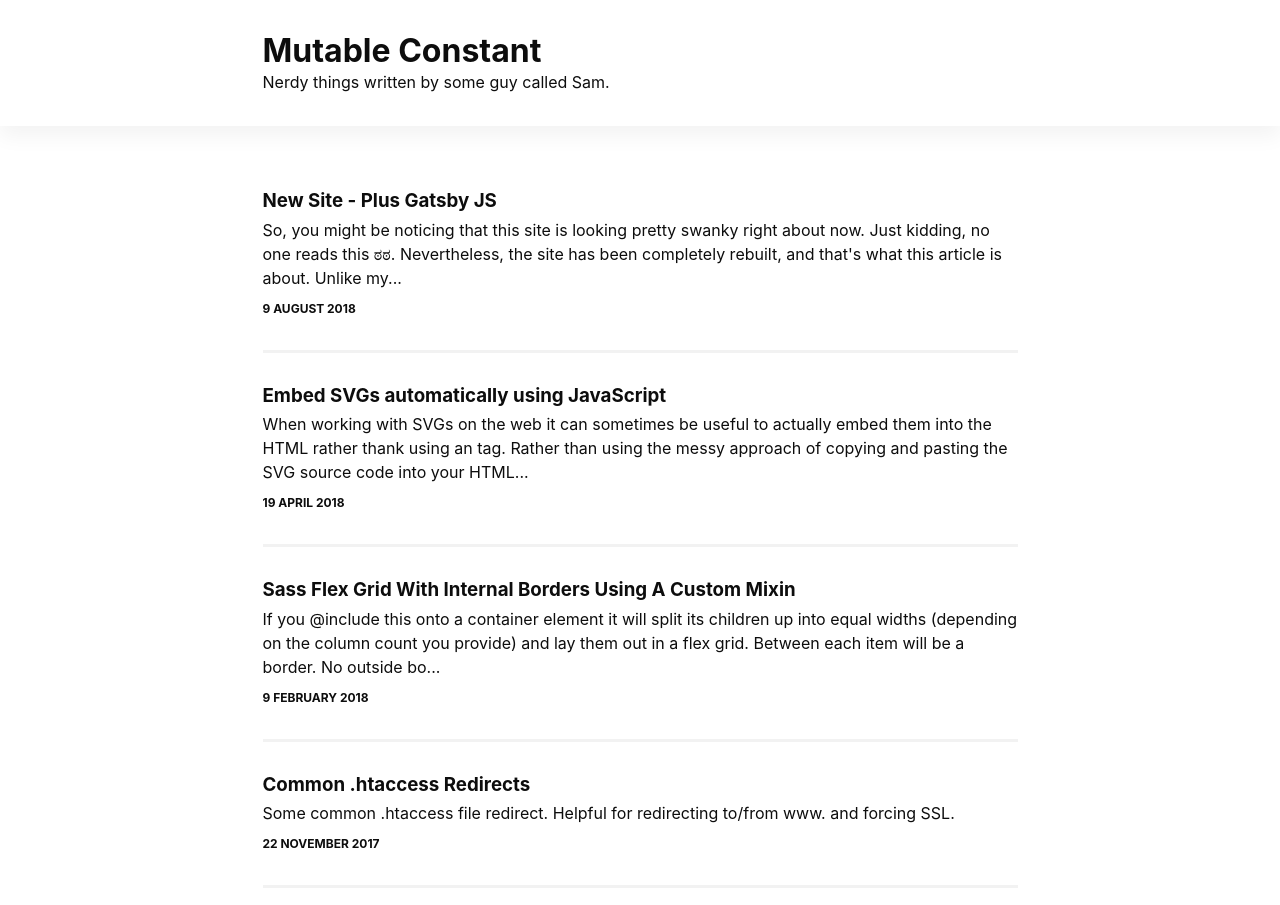
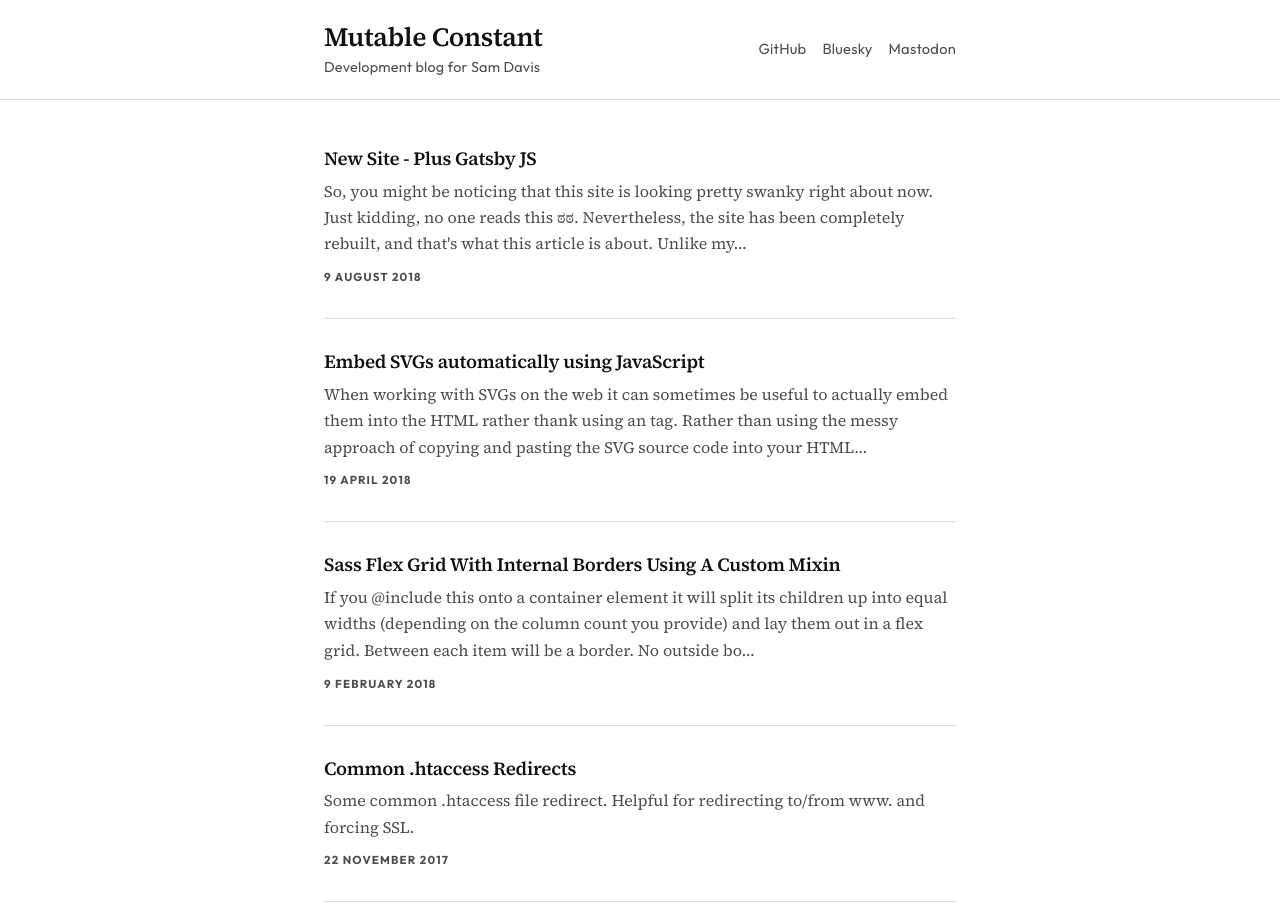
Before and after one commit to treetrum/mutable-constant-static, an Astro site: page / in a window 1280 px wide. Shown: the top 905 px of the page. Built offline with nearby package versions, Linux system fonts and the light colour scheme; Astro itself is replaced by a stand-in of ours.

Commit message:
feat: style refresh (#29)

```diff
--- a/package.json
+++ b/package.json
@@ -21,5 +21,9 @@
     "typescript": "^6.0.3",
     "zod": "^4.4.3"
   },
-  "packageManager": "pnpm@11.5.1+sha512.93f7b57422ea7068257235b4c16eb60762eb68e1dc23723199cc739043ea9be2c4143274a399d8c6defa2b1176226d9ca1c4b63482d6200c1a8fbaa78c1d1485"
+  "packageManager": "pnpm@11.5.1+sha512.93f7b57422ea7068257235b4c16eb60762eb68e1dc23723199cc739043ea9be2c4143274a399d8c6defa2b1176226d9ca1c4b63482d6200c1a8fbaa78c1d1485",
+  "dependencies": {
+    "@fontsource/outfit": "^5.2.8",
+    "@fontsource/source-serif-4": "^5.2.9"
+  }
 }
--- a/src/components/Header.astro
+++ b/src/components/Header.astro
@@ -10,10 +10,29 @@ const { siteTitle, subtitle } = Astro.props;
 <header class="navbar">
   <div class="outer">
     <div class="inner">
-      <h1>
-        <a href="/">{siteTitle}</a>
-      </h1>
-      <p>{subtitle}</p>
+      <div class="brand">
+        <h1>
+          <a href="/">{siteTitle}</a>
+        </h1>
+        <p class="tagline">{subtitle}</p>
+      </div>
+      <nav class="social-links" aria-label="Social links">
+        <a
+          href="https://github.com/treetrum/"
+          target="_blank"
+          rel="me noopener noreferrer">GitHub</a
+        >
+        <a
+          href="https://bsky.app/profile/sjd.co"
+          target="_blank"
+          rel="me noopener noreferrer">Bluesky</a
+        >
+        <a
+          href="https://mastodon.social/@treetrum"
+          target="_blank"
+          rel="me noopener noreferrer">Mastodon</a
+        >
+      </nav>
     </div>
   </div>
 </header>
--- a/src/config/site.ts
+++ b/src/config/site.ts
@@ -1,6 +1,5 @@
 export const siteMeta = {
   title: "Mutable Constant",
-  subtitle: "Nerdy things written by some guy called Sam.",
-  description:
-    "A place for Sam Davis to write out some of the scary thoughts he has each day as he lives out his life as a front-end developer.",
+  subtitle: "Development blog for Sam Davis",
+  description: "Development blog for Sam Davis.",
 };
--- a/src/layouts/BaseLayout.astro
+++ b/src/layouts/BaseLayout.astro
@@ -2,6 +2,11 @@
 import Header from "../components/Header.astro";
 import { siteMeta } from "../config/site";
 
+import "@fontsource/outfit/400.css";
+import "@fontsource/outfit/600.css";
+import "@fontsource/outfit/700.css";
+import "@fontsource/source-serif-4/400.css";
+import "@fontsource/source-serif-4/600.css";
 import "../layouts/scss/_normalize.css";
 import "../layouts/scss/_typography.css";
 import "../layouts/scss/_layout.css";
--- a/src/layouts/scss/_layout.css
+++ b/src/layouts/scss/_layout.css
@@ -1,62 +1,120 @@
 img {
   max-width: 100%;
+  border-radius: 10px;
 }
 
 .outer {
-  max-width: 800px;
+  max-width: var(--container-width);
   margin: 0 auto;
 }
 
 .inner {
-  padding: 0 22.5px;
+  padding: 0 24px;
+}
+
+.site-container {
+  min-height: 100vh;
 }
 
 .navbar {
-  padding: 2rem 0;
-  background-color: white;
-  box-shadow: 0 10px 20px rgba(0, 0, 0, 0.05);
+  padding: 1.35rem 0;
+  background-color: rgba(255, 255, 255, 0.96);
+  border-bottom: 1px solid var(--color-line);
 }
 
 .navbar h1 {
   margin: 0;
+  font-size: 1.65rem;
+}
+
+.navbar .inner {
+  display: flex;
+  align-items: center;
+  justify-content: space-between;
+  gap: 16px;
+}
+
+.brand {
+  display: flex;
+  flex-direction: column;
+  gap: 4px;
+}
+
+.brand .tagline {
+  font-family: var(--font-sans);
+  color: var(--color-muted);
+  font-size: 0.9rem;
+  letter-spacing: 0.015em;
+  line-height: 1.4;
+}
+
+.social-links {
+  display: flex;
+  align-items: center;
+  gap: 16px;
+  font-size: 0.92rem;
+  font-family: var(--font-sans);
+  letter-spacing: 0.015em;
+  white-space: nowrap;
+}
+
+.social-links a {
+  color: var(--color-muted);
+}
+
+.social-links a:hover {
+  color: var(--color-text);
+}
+
+@media (max-width: 640px) {
+  .navbar .inner {
+    flex-direction: column;
+    align-items: flex-start;
+  }
+
+  .social-links {
+    gap: 12px;
+  }
 }
 
 .page-content {
-  padding: 2rem 0;
+  padding: 40px 0;
 }
 
-@media (min-width: 1024px) {
-  .page-content {
-    padding: 4rem 0;
-  }
+.posts-list.page-content {
+  padding: 0;
+  margin: 48px 0;
+}
+
+.posts-list .inner {
+  display: flex;
+  flex-direction: column;
+  gap: 32px;
 }
 
 .posts-list article {
-  padding: 2rem 0;
+  padding: 0;
 }
 
-.posts-list article:first-child {
-  padding-top: 0;
-}
-
-.posts-list article:last-child {
-  padding-bottom: 0;
-}
-
-.posts-list article:not(:last-child) {
-  border-bottom: 3px solid hsl(0, 0%, 95%);
+.post-separator {
+  width: 100%;
+  margin: 0;
+  border: 0;
+  border-top: 1px solid var(--color-line);
 }
 
 .posts-list article .title {
-  margin-bottom: 5px;
+  margin-bottom: 0.45rem;
 }
 
 .posts-list article .snippet {
-  margin-bottom: 10px;
+  margin-bottom: 0.65rem;
+  color: var(--color-muted);
 }
 
 .post-title {
-  margin-bottom: 10px;
+  margin-bottom: 0.55rem;
+  font-size: 2rem;
 }
 
 .widescreen-embed {
@@ -74,7 +132,10 @@ img {
 }
 
 .dateline {
-  font-size: 12px;
-  font-weight: bold;
+  font-size: 0.72rem;
+  font-weight: 700;
+  font-family: var(--font-sans);
+  letter-spacing: 0.1em;
+  color: var(--color-muted);
   text-transform: uppercase;
 }
--- a/src/layouts/scss/_typography.css
+++ b/src/layouts/scss/_typography.css
@@ -1,8 +1,23 @@
+:root {
+  --font-sans:
+    "Outfit", system-ui, -apple-system, BlinkMacSystemFont, "Segoe UI", Roboto,
+    Oxygen, Ubuntu, Cantarell, "Helvetica Neue", Arial, sans-serif;
+  --font-serif: "Source Serif 4", Georgia, "Times New Roman", Times, serif;
+  --color-bg: #ffffff;
+  --color-surface: #ffffff;
+  --color-text: #111111;
+  --color-muted: #4d4d4d;
+  --color-line: #dddddd;
+  --shadow-soft: 0 10px 24px rgba(0, 0, 0, 0.06);
+  --radius-medium: 12px;
+  --container-width: 680px;
+}
+
 body {
-  color: hsl(0, 0%, 5%);
-  font-family:
-    -apple-system, BlinkMacSystemFont, "Segoe UI", Roboto, Oxygen, Ubuntu,
-    Cantarell, "Open Sans", "Helvetica Neue", sans-serif;
+  color: var(--color-text);
+  font-family: var(--font-serif);
+  font-weight: 400;
+  background-color: var(--color-bg);
 }
 
 h1,
@@ -13,6 +28,8 @@ h5,
 h6 {
   margin: 0;
   line-height: 1.2;
+  font-weight: 600;
+  letter-spacing: -0.015em;
 }
 
 p,
@@ -20,34 +37,43 @@ ul,
 ol,
 li {
   margin: 0;
-  line-height: 1.5;
+  line-height: 1.65;
 }
 
 a {
   position: relative;
-  color: hsl(0, 0%, 5%);
+  color: var(--color-text);
   text-decoration: none;
+  text-decoration-thickness: 1px;
+  text-underline-offset: 0.2em;
 }
 
 a:hover {
-  color: hsl(0, 0%, 20%);
+  color: #000000;
   text-decoration: underline;
+}
+
+a:focus-visible {
+  outline: 2px solid #000000;
+  outline-offset: 3px;
 }
 
 .rte p {
   margin: 1.5rem 0;
+  color: #1c1c1c;
 }
 
 .rte blockquote {
   margin: 0;
-  padding: 5px 0;
-  padding-left: 1.5rem;
-  border-left: 3px solid hsl(0, 0%, 5%);
+  padding: 0.75rem 1.25rem;
+  border-left: 3px solid #222222;
+  background-color: #f8f8f8;
+  border-radius: 0 var(--radius-medium) var(--radius-medium) 0;
 }
 
 .rte blockquote p {
   margin: 0;
-  font-size: 20px;
+  font-size: 1rem;
 }
 
 .rte a {
--- a/src/pages/index.astro
+++ b/src/pages/index.astro
@@ -16,7 +16,8 @@ const posts = sortPostsByDateDesc(await getCollection("posts"));
     <div class="outer">
       <div class="inner">
         {
-          posts.map((post) => (
+          posts.map((post, index) => (
+            <>
               <article class="post-snippet">
                 <h3 class="title">
                   <a href={getPostSlug(post)}>{post.data.title}</a>
@@ -24,6 +25,8 @@ const posts = sortPostsByDateDesc(await getCollection("posts"));
                 <p class="snippet">{getPostExcerpt(post.body ?? "")}</p>
                 <DateLine date={post.data.date} />
               </article>
+              {index < posts.length - 1 && <hr class="post-separator" />}
+            </>
           ))
         }
       </div>
```
Also changed, not shown: pnpm-lock.yaml. Lines whose indentation alone changed are shown as unchanged.
